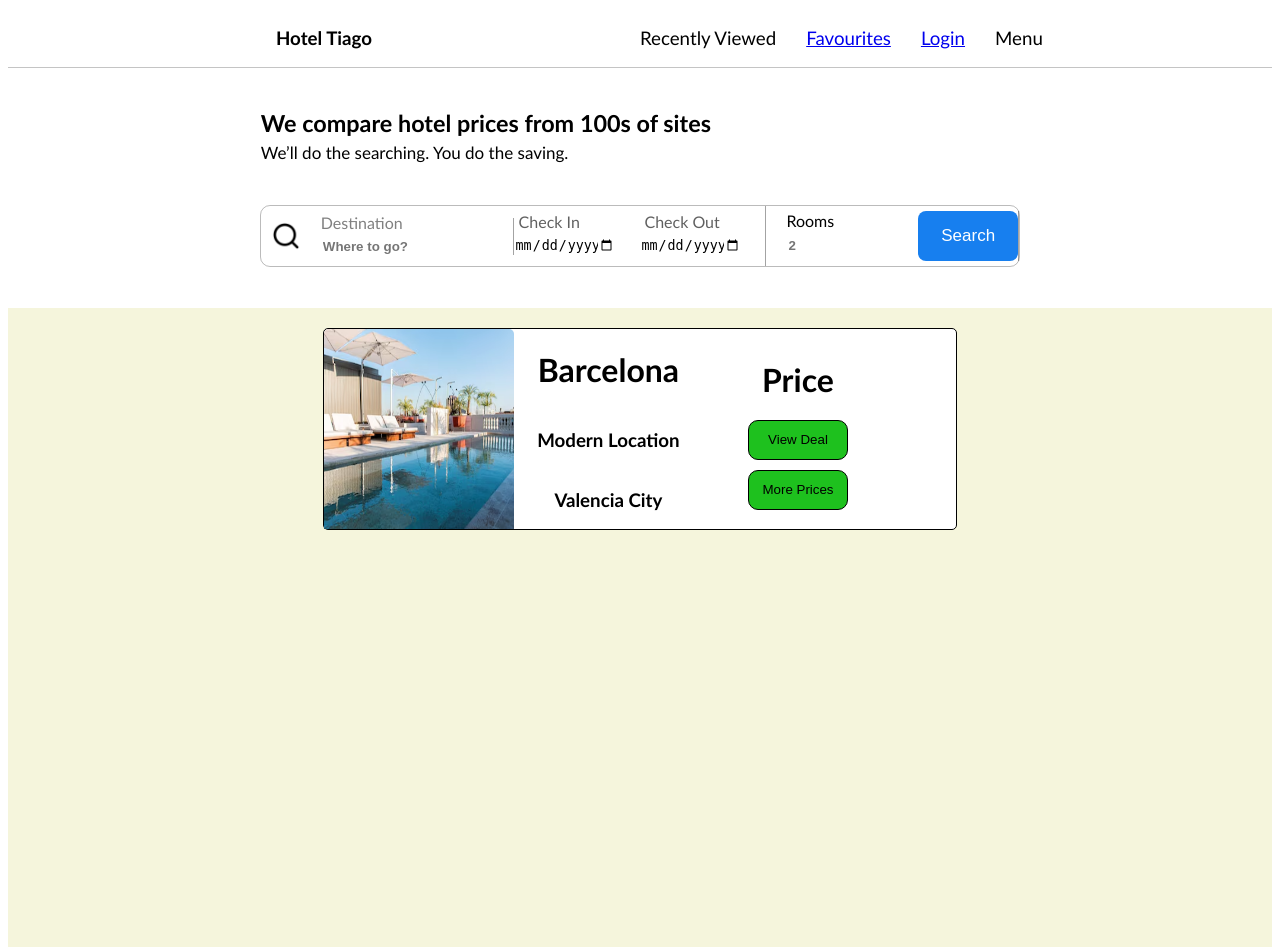
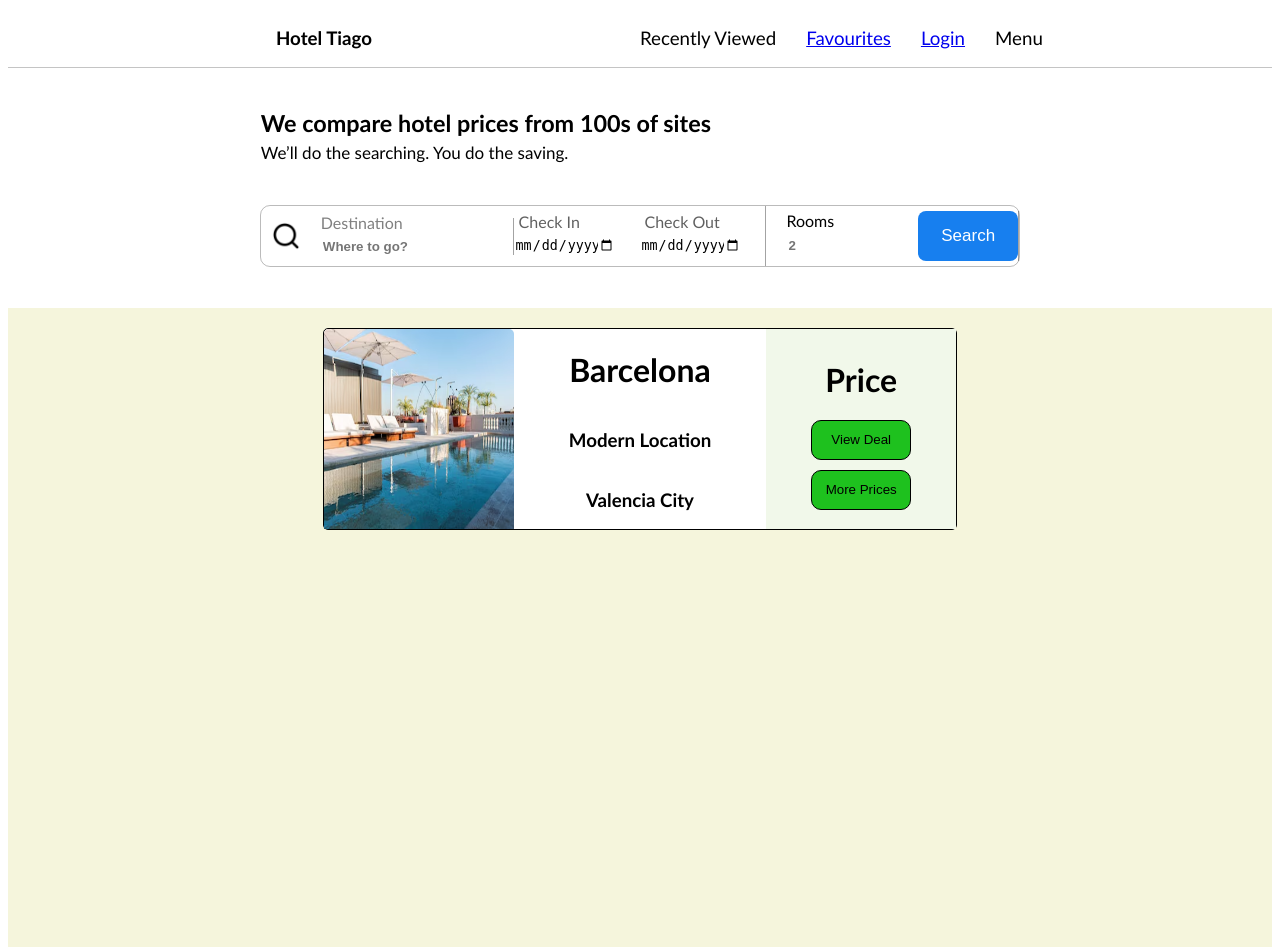
Before and after one commit to KURRI173/Information-Systems, a Flask app: page /destination in a window 1280 px wide. Shown: the top 947 px of the page. Run offline with Flask 3, Linux system fonts and the light colour scheme.

Commit message:
destinationrotutestylingbutton2

```diff
--- a/templates/destinationpage.html
+++ b/templates/destinationpage.html
@@ -11,7 +11,7 @@
 .sectiondestination
 {
   display: flex;
-  justify-content: flex-start;
+  justify-content: space-between;
   align-items: center;
   width: 50%;
   border: 1px solid black;
@@ -56,6 +56,7 @@ main
     align-items: center;
     width: 30%;
     height: 100%;
+    background-color: #F1F8EA;
 }
 .textsection2 button
 {
```
